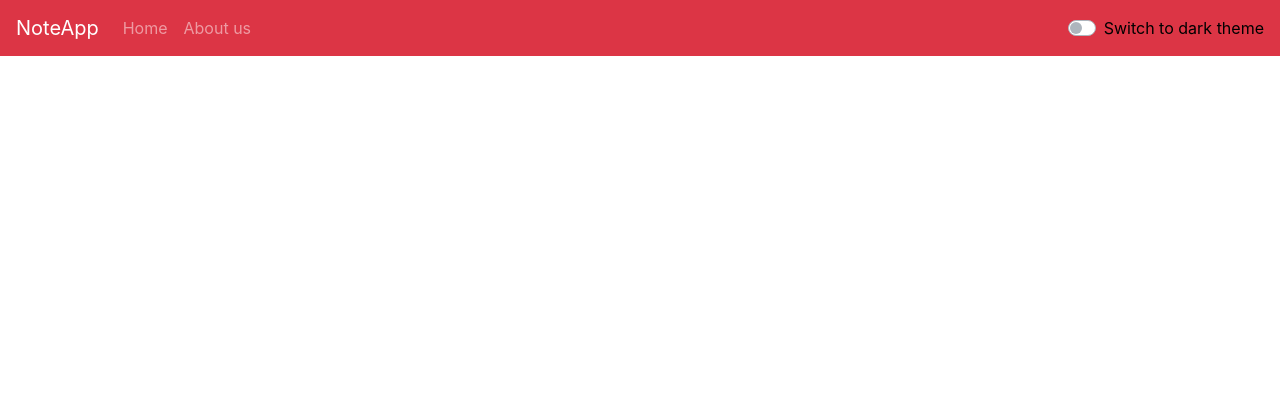
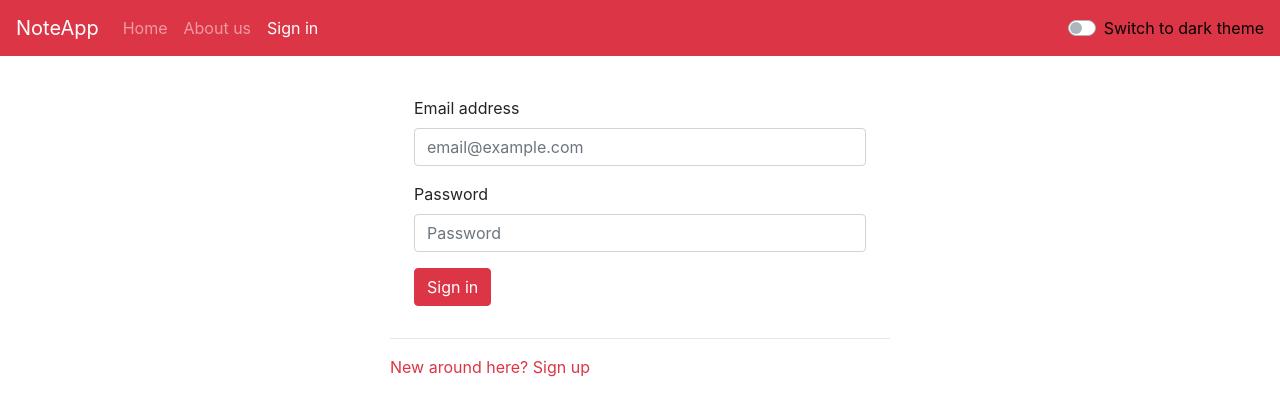
Before and after one commit to vladislavkorenik/Notes_on_React, a React (Create React App) app: page /login in a window 1280 px wide. Shown: the top 416 px of the page. Built offline with nearby package versions, Linux system fonts and the light colour scheme.

Commit message:
added sign in form

```diff
--- a/package.json
+++ b/package.json
@@ -7,7 +7,9 @@
     "@testing-library/react": "^9.4.0",
     "@testing-library/user-event": "^7.2.1",
     "bootstrap": "^4.4.1",
+    "history": "^4.10.1",
     "node-sass": "^4.13.1",
+    "prettier": "^2.0.4",
     "react": "^16.12.0",
     "react-dom": "^16.12.0",
     "react-router-dom": "^5.1.2",
--- a/src/Router/Router.jsx
+++ b/src/Router/Router.jsx
@@ -3,6 +3,7 @@ import { BrowserRouter, Route, Switch } from "react-router-dom";
 import { HomePage } from "../pages/HomePage/HomePage";
 import { AboutPage } from "../pages/AboutPage/AboutPage";
 import { Navbar } from "../components/Navbar/Navbar";
+import { LoginPage } from "../pages/LoginPage/LoginPage";
 
 const Router = () => {
   return (
@@ -12,6 +13,7 @@ const Router = () => {
         <Switch>
           <Route path={"/"} exact component={HomePage} />
           <Route path={"/about"} exact component={AboutPage} />
+          <Route path={"/login"} exact component={LoginPage} />
         </Switch>
       </div>
     </BrowserRouter>
--- a/src/components/Navbar/Navbar.jsx
+++ b/src/components/Navbar/Navbar.jsx
@@ -23,6 +23,11 @@ export const Navbar = () => {
               About us
             </NavLink>
           </li>
+          <li className="nav-item ">
+            <NavLink className="nav-link" to="/login" exact>
+              Sign in
+            </NavLink>
+          </li>
         </ul>
       </div>
       <div className="navbar-switcher">
--- a/src/pages/HomePage/index.js
+++ b/src/pages/HomePage/index.js
@@ -1,3 +1,3 @@
-import HomePage from "./HomePage";
+import { HomePage } from "./HomePage";
 
 export default HomePage;
--- /dev/null
+++ b/src/pages/LoginPage/LoginPage.jsx
@@ -0,0 +1,63 @@
+import React, { useContext, useState } from "react";
+import { NavLink } from "react-router-dom";
+import { SwitchContext } from "../../context/switch/switchContext";
+import { createBrowserHistory } from "history";
+
+export const LoginPage = () => {
+  const switcher = useContext(SwitchContext);
+  const history = createBrowserHistory();
+  const [formData, setFormData] = useState({});
+
+  const logData = { email: "val@gmail.com", password: "12345" };
+  const bottomClass = `btn ${
+    switcher.themeSwitcher ? "btn-dark" : "btn-danger"
+  }`;
+  const linkClass = `${switcher.themeSwitcher ? "text-dark" : "text-danger"}`;
+
+  const submitHandler = (event) => {
+    console.log(formData);
+    if (
+      logData.email === formData.email &&
+      logData.password === formData.password
+    ) {
+      history.push("/");
+    }
+  };
+  return (
+    <div style={{ maxWidth: "500px" }} className="mx-auto">
+      <form className="px-4 py-3" onSubmit={submitHandler} >
+        <div className="form-group">
+          <label htmlFor="exampleDropdownFormEmail1">Email address</label>
+          <input
+            type="email"
+            className="form-control"
+            id="exampleDropdownFormEmail1"
+            placeholder="email@example.com"
+            onChange={(e) =>
+              setFormData({ ...formData, email: e.target.value })
+            }
+          />
+        </div>
+        <div className="form-group">
+          <label htmlFor="exampleDropdownFormPassword1">Password</label>
+          <input
+            type="password"
+            className="form-control"
+            id="exampleDropdownFormPassword1"
+            placeholder="Password"
+            onChange={(e) =>
+              setFormData({ ...formData, password: e.target.value })
+            }
+          />
+        </div>
+        <button type="submit" className={bottomClass}>
+          Sign in
+        </button>
+      </form>
+      <hr />
+      <NavLink className={linkClass} to="/">
+        New around here? Sign up
+      </NavLink>
+    </div>
+  );
+};
--- /dev/null
+++ b/src/pages/LoginPage/index.js
@@ -0,0 +1,3 @@
+import { LoginPage } from "./LoginPage";
+
+export default LoginPage;
```
Also changed, not shown: 2 other files (tests, documents, lock files or other folders).
